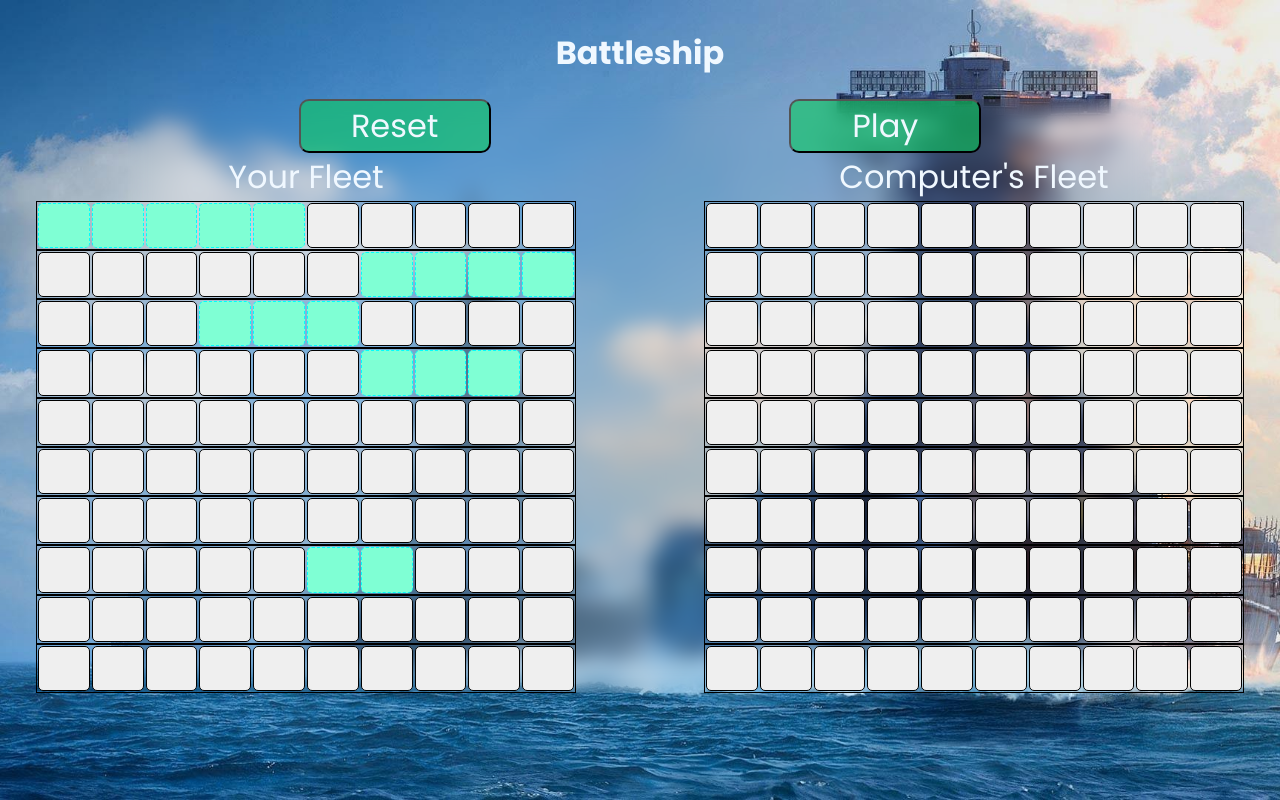
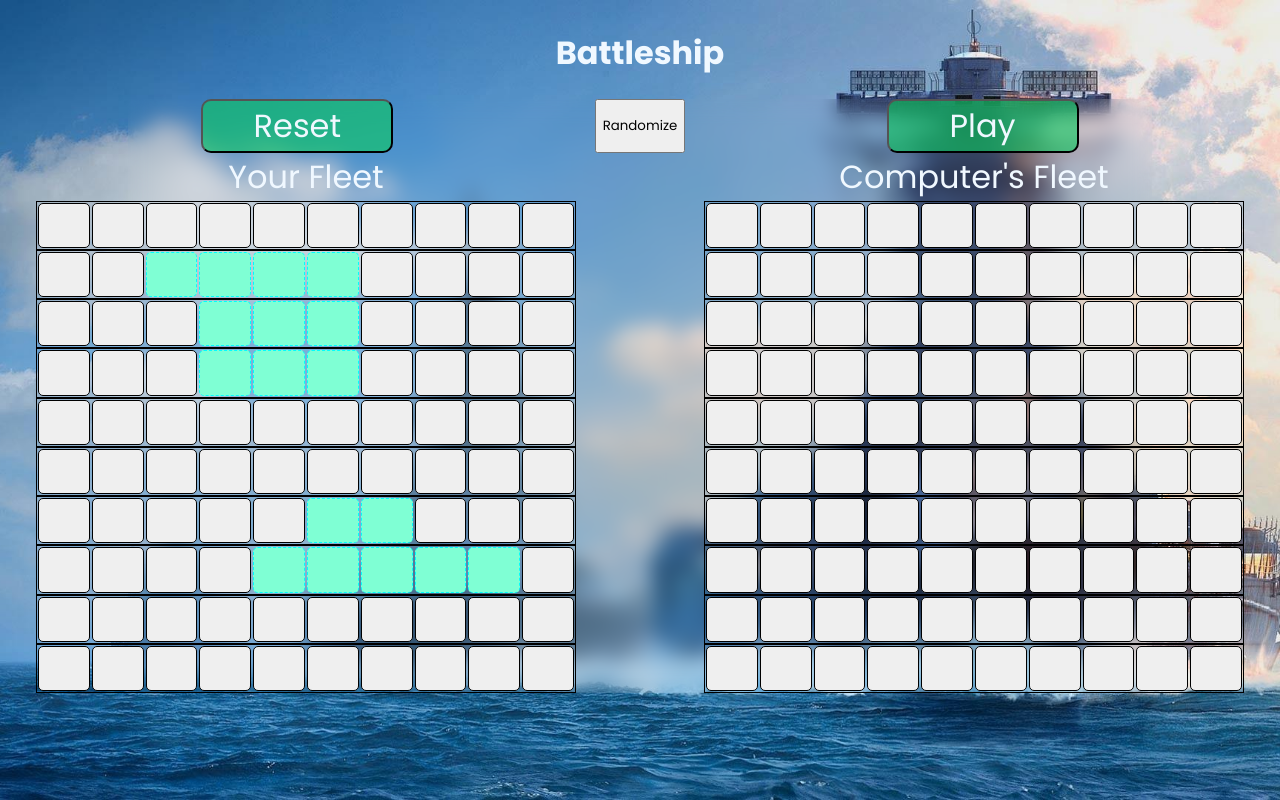
Before and after one commit to Axyl07/battleship, a website built with webpack: page src/template.html in a window 1280 px wide. Both pictures are taken after a click on the button "Start Game". Built offline with nearby package versions, Linux system fonts and the light colour scheme; a web font is replaced by a local one.

Commit message:
Update place function to place ships within grid

```diff
--- a/src/script.js
+++ b/src/script.js
@@ -26,15 +26,50 @@ export class Gameboard {
 
   place(x, y, shipName) {
     const length = shipName.length;
-    if (typeof this.positions[x][y] !== "object") {
-      if (length === 1) {
-        this.positions[x][y] = shipName;
-      } else {
+    if (y + length < 9) {
+      if (typeof this.positions[x][y] !== "object") {
+        //to make sure we don't place over existing ship on that position
         for (let index = 1; index <= length; index++) {
+          //to place same ship spanning multiple cells
           this.positions[x][y + index - 1] = shipName;
         }
+        this.placedShips.push(shipName);
+      } else {
+        if (x>1) {
+          x = x - 1;
+
+        } else {
+          x = x+1
+        }
+        for (let index = 1; index <= length; index++) {
+          //to place same ship spanning multiple cells
+          this.positions[x][y + index - 1] = shipName;
+        }
+        this.placedShips.push(shipName);
       }
-      this.placedShips.push(shipName);
+    } else {
+      //for making sure that ship stays within grid's length
+      y = y - length;
+      if (typeof this.positions[x][y] !== "object") {
+        //to make sure we don't place over existing ship on that position
+        for (let index = 1; index <= length; index++) {
+          //to place same ship spanning multiple cells
+          this.positions[x][y + index - 1] = shipName;
+        }
+        this.placedShips.push(shipName);
+      } else {
+        if (x>1) {
+          x = x - 1;
+
+        } else {
+          x = x+1
+        }
+        for (let index = 1; index <= length; index++) {
+          //to place same ship spanning multiple cells
+          this.positions[x][y + index - 1] = shipName;
+        }
+        this.placedShips.push(shipName);
+      }
     }
   }
 
--- a/src/start.js
+++ b/src/start.js
@@ -22,6 +22,7 @@ export function startGame() {
   createGrid(10, 10, humanGrid);
   createGrid(10, 10, computerGrid);
   //human ships
+
   const Hcarrier = new Ship(5);
   const HBattleship = new Ship(4);
   const HDestroyer = new Ship(3);
@@ -34,7 +35,10 @@ export function startGame() {
   const CSubmarine = new Ship(3);
   const CPatrolBoat = new Ship(2);
 
-  Human.gameboard.place(0, 0, Hcarrier);
+  // let allRandomPositionsArray = [];
+
+
+  Human.gameboard.place(7, 9, Hcarrier);
   Human.gameboard.place(1, 6, HBattleship);
   Human.gameboard.place(2, 3, HDestroyer);
   Human.gameboard.place(3, 6, HSubmarine);
@@ -48,17 +52,14 @@ export function startGame() {
 
   initialRender(Human, humanGrid);
   // initialRender(Computer, computerGrid);
-  const playBtn = document.querySelector('.play')
+  const playBtn = document.querySelector(".play");
   // const resultsDiv = document.querySelector('results');
   // let returnedResult = "";
-  playBtn.style.display = 'block';
-  playBtn.addEventListener('click', () => {
+  playBtn.style.display = "block";
+  playBtn.addEventListener("click", () => {
     play(Human, Computer);
-    playBtn.style.display = "none"
-  })
-
-
-
+    playBtn.style.display = "none";
+  });
 
   // return returnedResult;
   // resultsDiv.textContent = returnedResult;
@@ -77,5 +78,4 @@ export function startGame() {
   //      console.log("computer is playing");
   //     }
   // }
-
 }
--- a/src/template.html
+++ b/src/template.html
@@ -14,6 +14,7 @@
     <div class="mainContainer">
         <div class="buttons">
             <button class="restartBtn" style="text-align: center; display: none;" >Reset</button>
+            <button class="random">Randomize</button>
             <button class="play" style="display: none;">Play</button>
             <button class="startBtn" style="text-align: center;">Start Game</button>
         </div>
```
